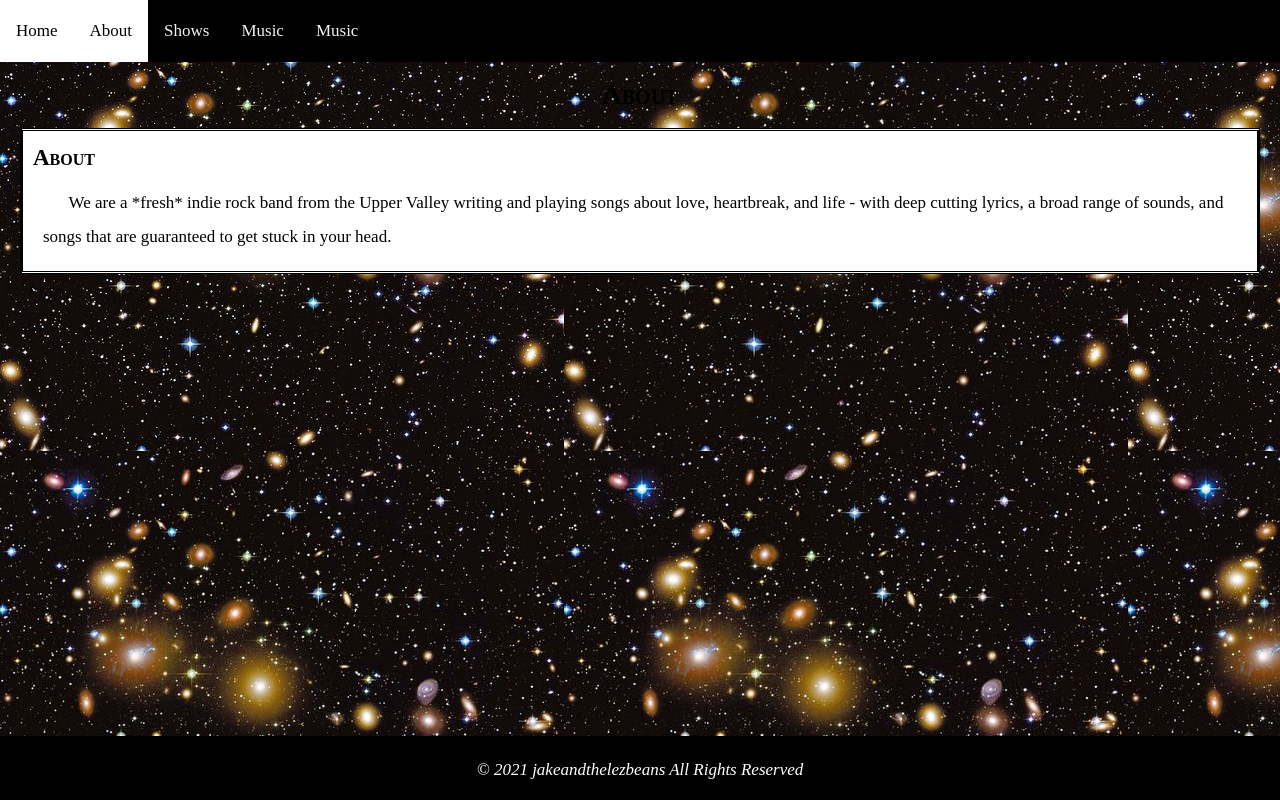
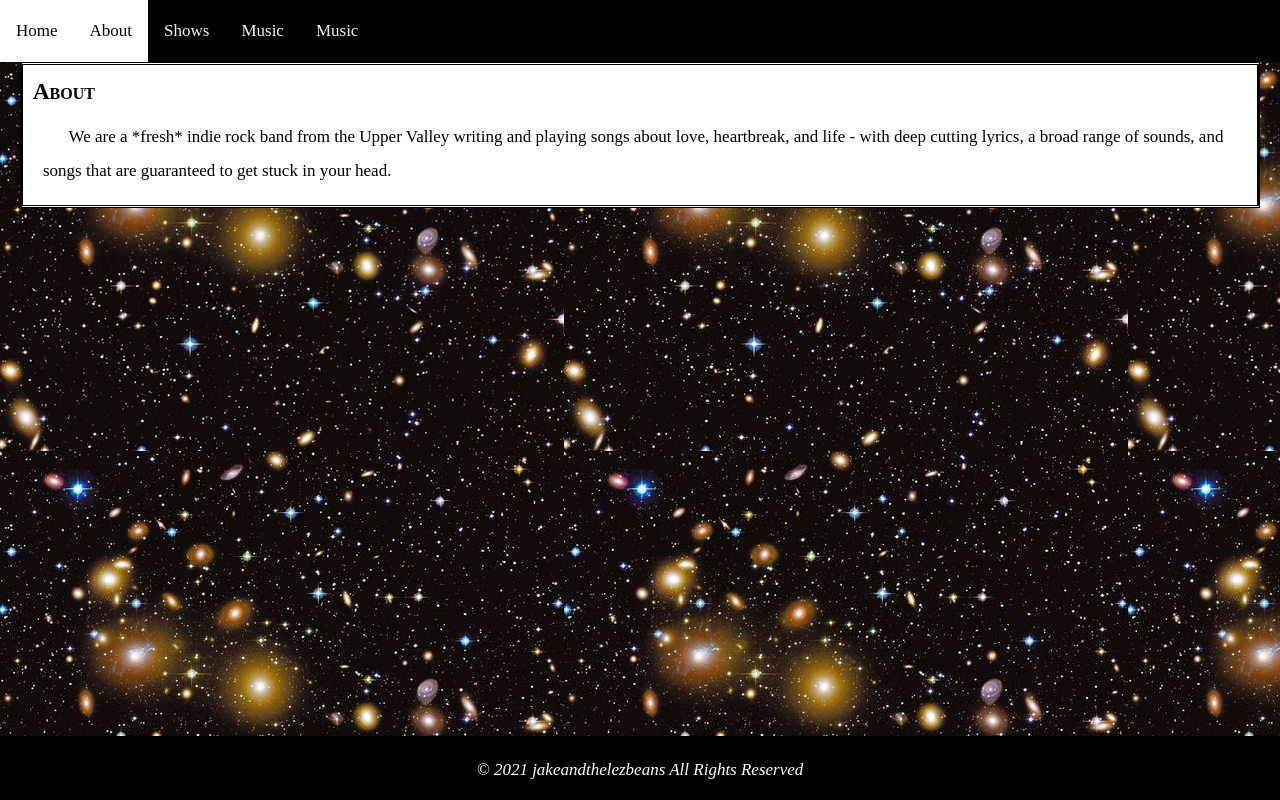
Before and after one commit to jakeandthelezbeans/jakeandthelezbeans.github.io, a plain HTML site: page About.html in a window 1280 px wide. Drawn offline with Linux system fonts and the light colour scheme.

Commit message:
fixed header

```diff
--- a/About.html
+++ b/About.html
@@ -21,7 +21,6 @@
         <a href="Merch.html">Music</a>
       </div>
     </nav>
-    <h1 id="title">About</h1>
   </header>
   <main>
     <section class="item1">
```
Also changed, not shown: 404.html (+1 -1 lines), index.html (+1 -1 lines).
